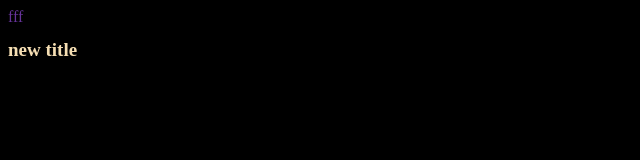
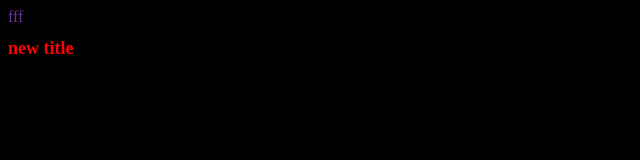
Before and after one commit to Skimenok/module__2, a plain HTML site: page index.html in a window 1280 px wide. Shown: the full height of the page, 0-640 px from the left. Drawn offline with Linux system fonts and the light colour scheme.

Commit message:
add in a new  style in title

```diff
--- a/css/style.css
+++ b/css/style.css
@@ -5,6 +5,6 @@ body {
   color: rebeccapurple;
 }
 .title {
-  font-size: 19px;
-  color: wheat;
+  font-size: 18px;
+  color: red;
 }
```
